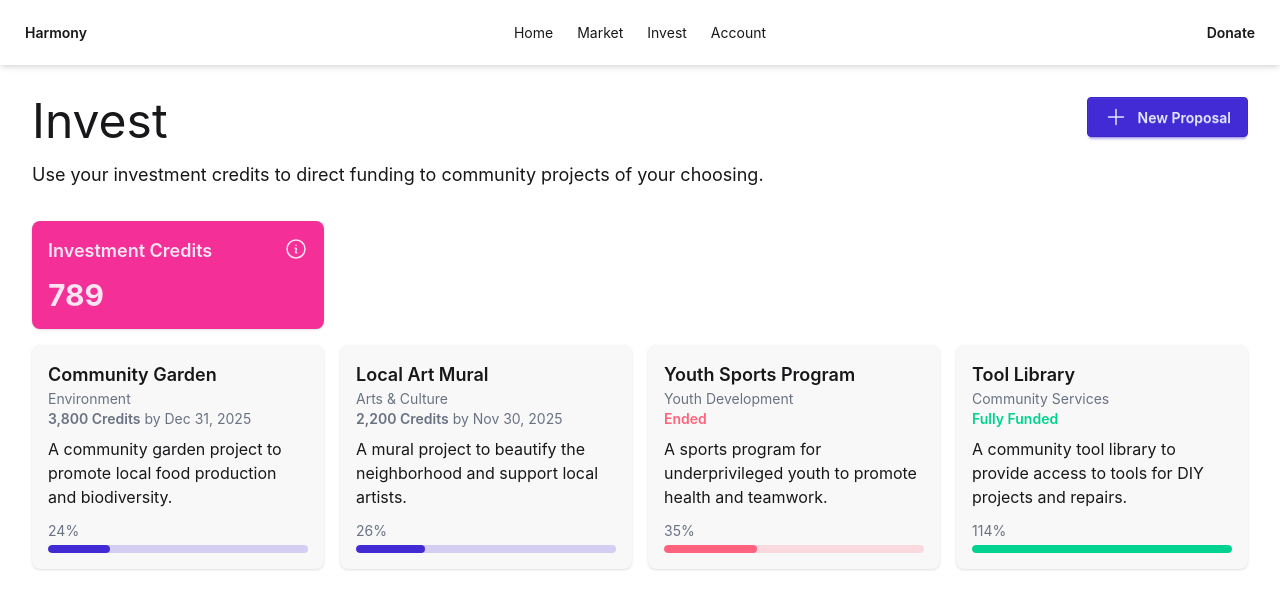
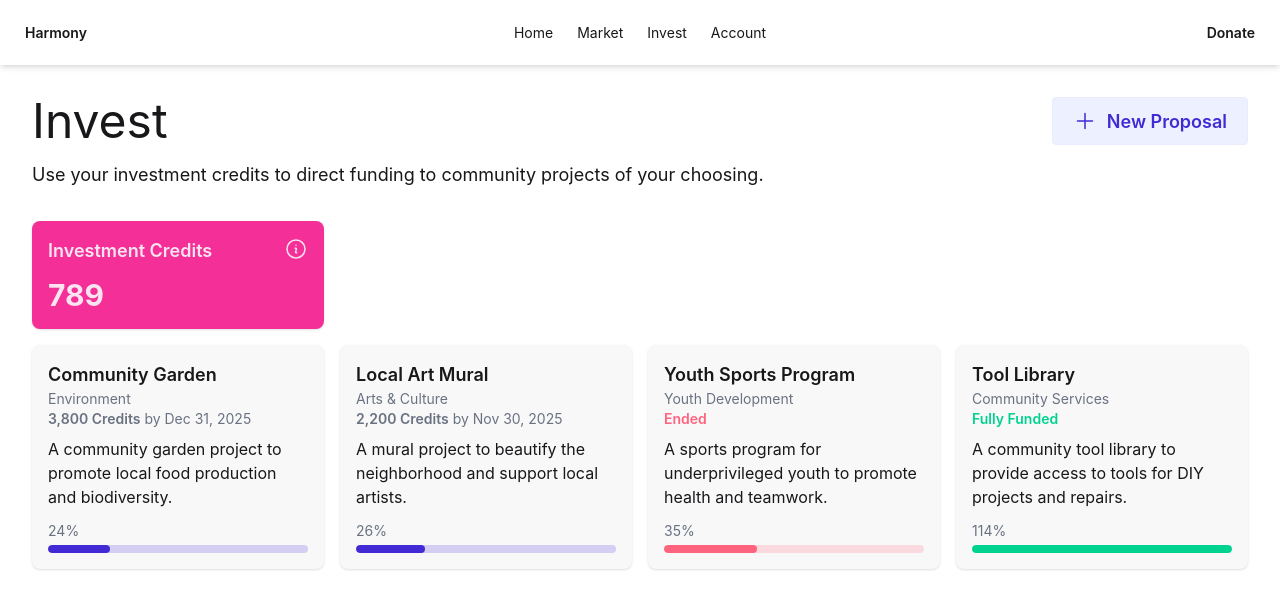
Before and after one commit to dillonfagan/harmony-poc, a Next.js app in the folder apps/consumer/: page /invest in a window 1280 px wide. Shown: the top 608 px of the page. Built offline with nearby package versions, Linux system fonts and the light colour scheme.

Commit message:
chore: Use soft style for New Proposal button.

```diff
--- a/apps/consumer/app/(dashboard)/invest/page.tsx
+++ b/apps/consumer/app/(dashboard)/invest/page.tsx
@@ -88,7 +88,7 @@
 
 function SubmitProposalButton() {
   return (
-    <button className="btn btn-primary">
+    <button className="btn btn-soft btn-primary xl:btn-lg">
       <span className="md:mr-1"><Plus /></span>
       <span className="hidden md:inline">New Proposal</span>
     </button>
```
